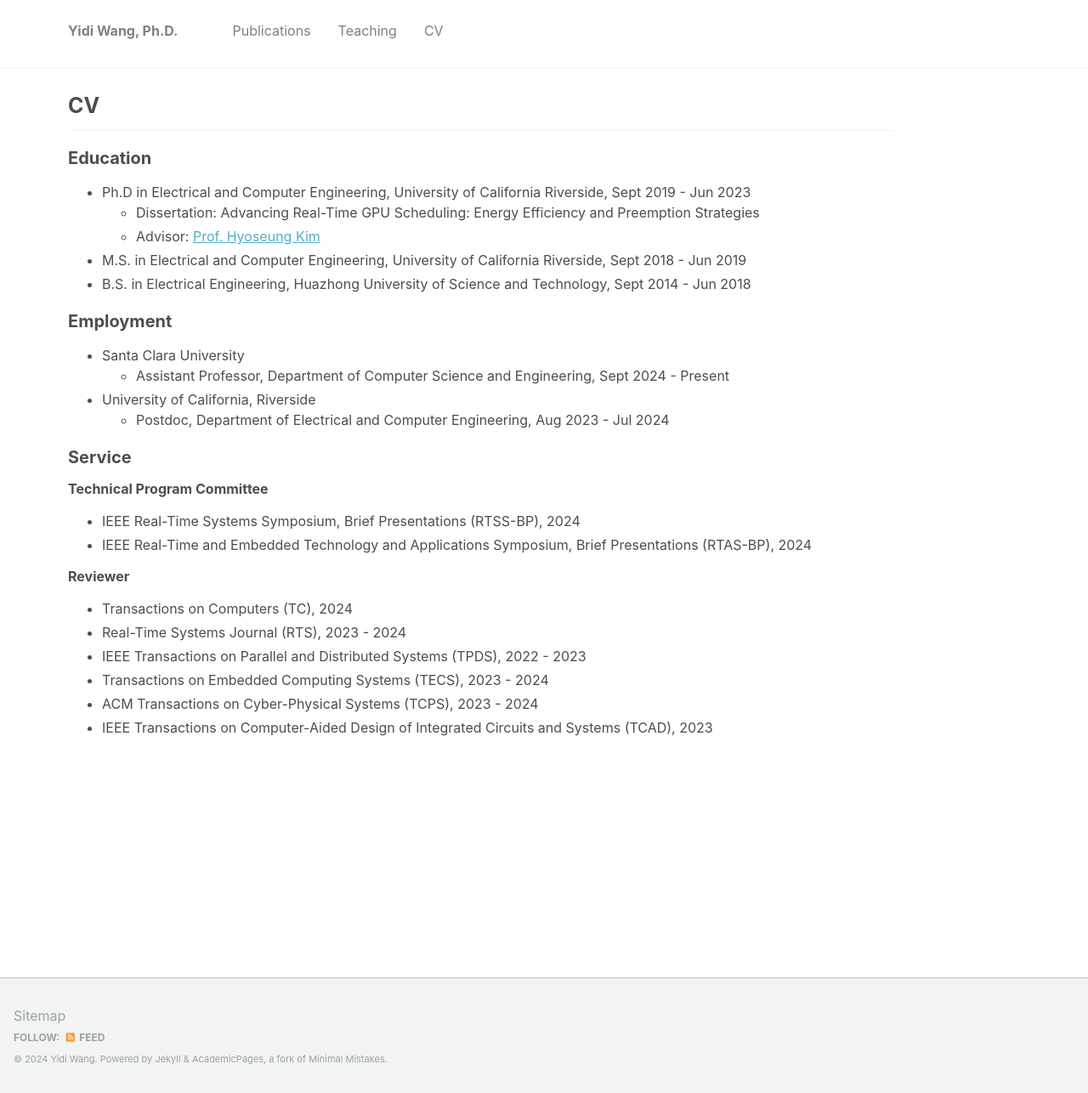
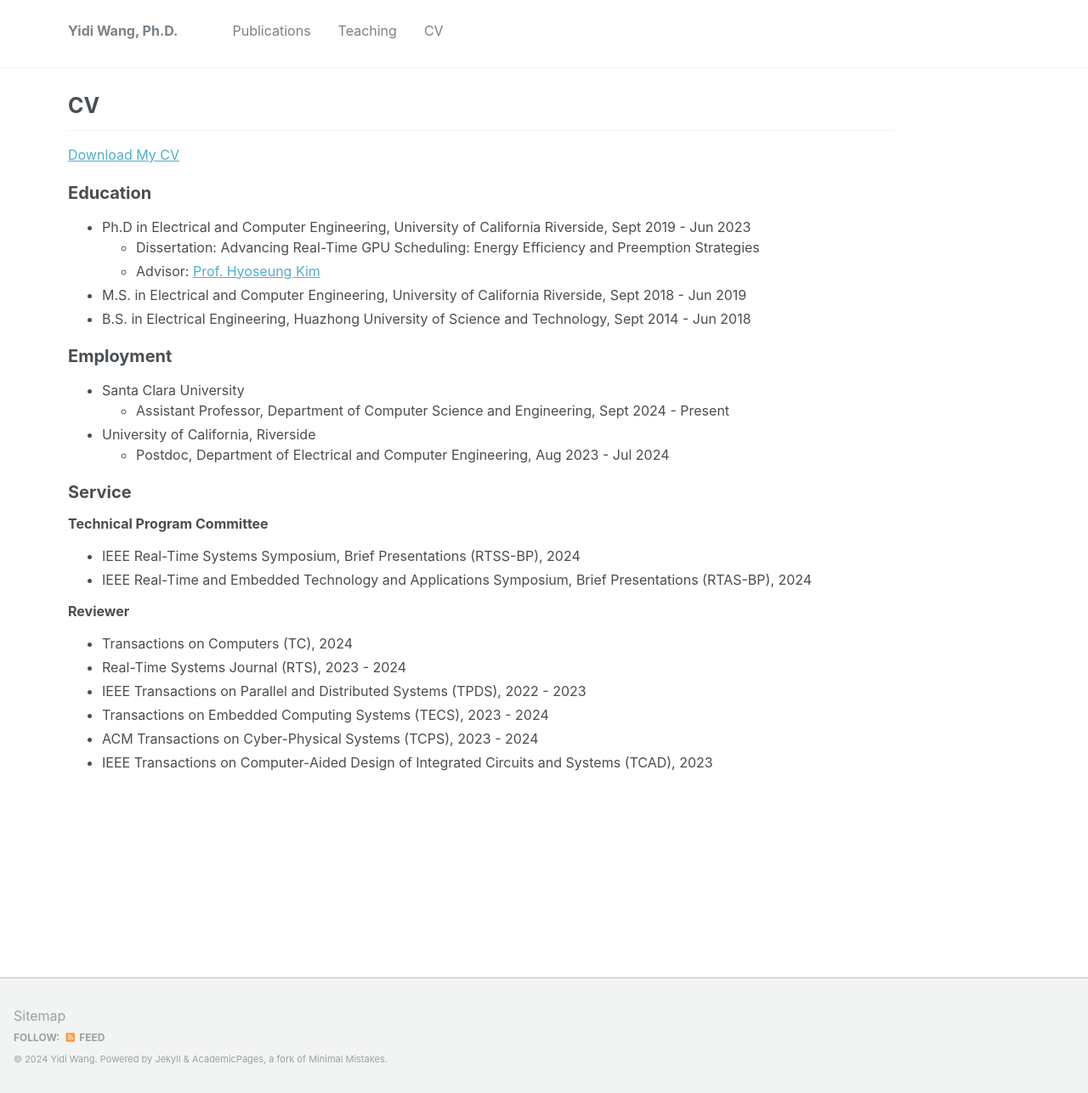
Before and after one commit to yidiwang21/yidiwang21.github.io, a Jekyll site: the page built from _pages/cv.md, in a window 1280 px wide and 1286 px high. Shown: the whole window at 85% size. Built offline with Jekyll 4.4.1, drawn with Linux system fonts in a browser that asks for light colours.

Commit message:
added link to cv

```diff
--- a/_pages/cv.md
+++ b/_pages/cv.md
@@ -10,6 +10,8 @@ redirect_from:
 {% include base_path %}
 
 ---
+
+[Download My CV](https://github.com/yidiwang21/Yidi-Wang-CV/blob/main/Yidi-Wang-CV.pdf)
 
 ## Education
 * Ph.D in Electrical and Computer Engineering, University of California Riverside, Sept 2019 - Jun 2023
```
